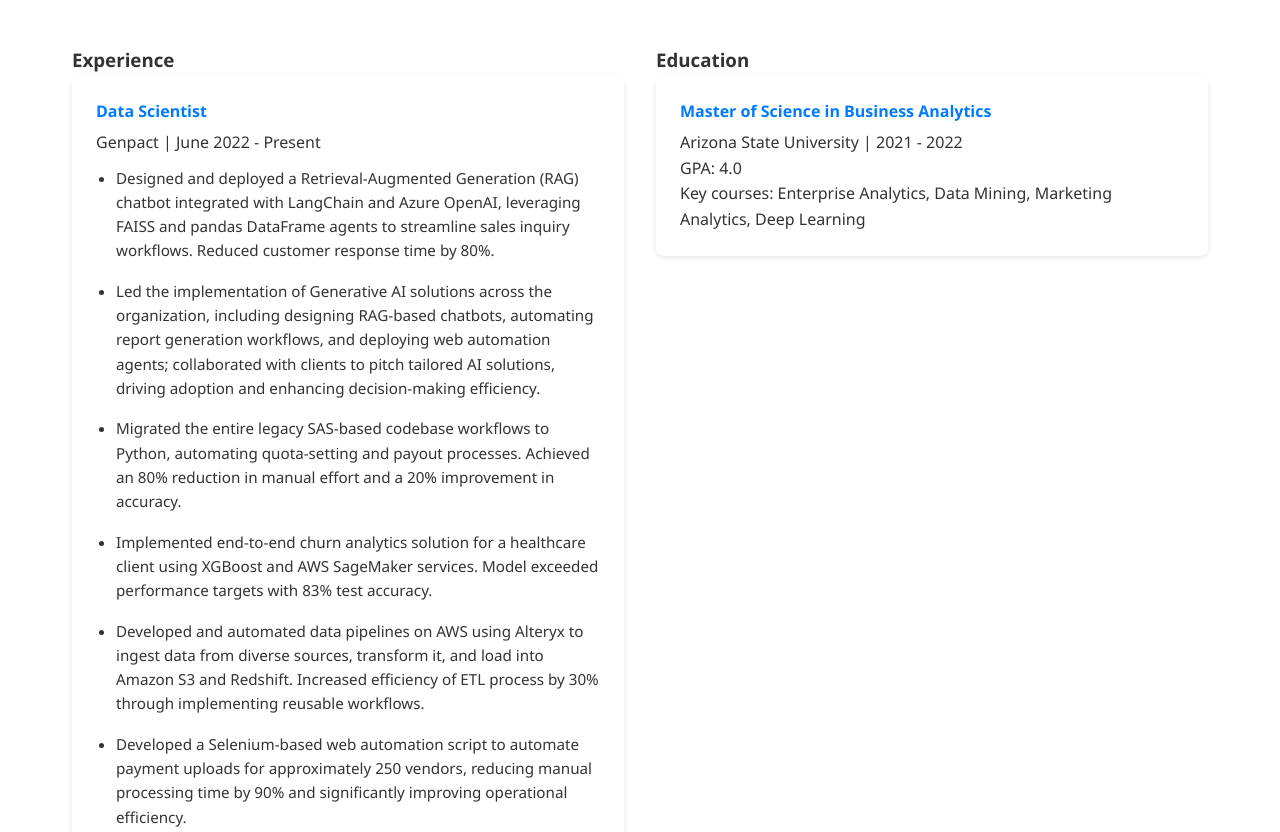
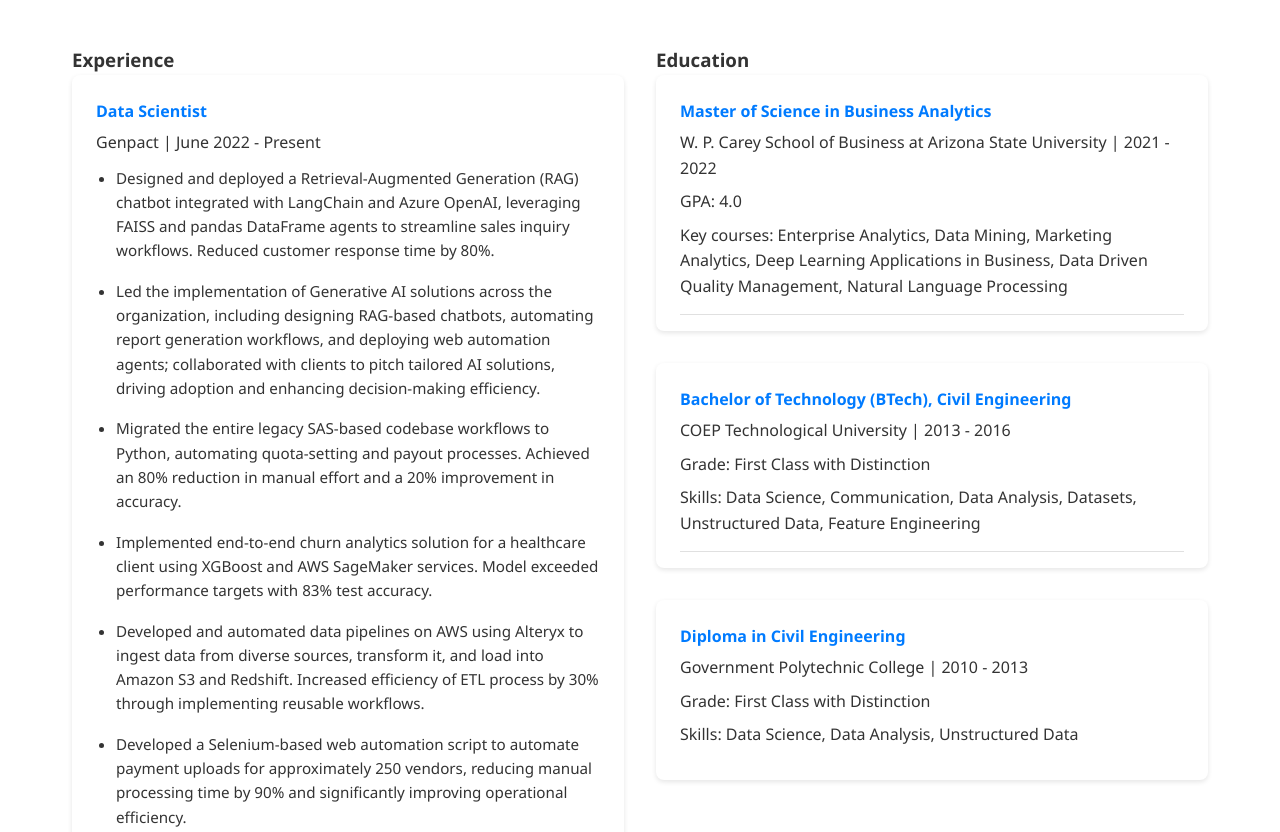
Before and after one commit to waghmareps12/waghmareps12.github.io, a plain HTML site: page index.html in a window 1280 px wide. Shown: the part 921-1753 px from the top of the page. Drawn offline with Linux system fonts and the light colour scheme.

Commit message:
added coep

```diff
--- a/index.html
+++ b/index.html
@@ -65,9 +65,21 @@
                 <h3>Education</h3>
                 <div class="edu-item">
                     <h4>Master of Science in Business Analytics</h4>
-                    <p>Arizona State University | 2021 - 2022</p>
+                    <p>W. P. Carey School of Business at Arizona State University | 2021 - 2022</p>
                     <p>GPA: 4.0</p>
-                    <p>Key courses: Enterprise Analytics, Data Mining, Marketing Analytics, Deep Learning</p>
+                    <p>Key courses: Enterprise Analytics, Data Mining, Marketing Analytics, Deep Learning Applications in Business, Data Driven Quality Management, Natural Language Processing</p>
+                </div>
+                <div class="edu-item">
+                    <h4>Bachelor of Technology (BTech), Civil Engineering</h4>
+                    <p>COEP Technological University | 2013 - 2016</p>
+                    <p>Grade: First Class with Distinction</p>
+                    <p>Skills: Data Science, Communication, Data Analysis, Datasets, Unstructured Data, Feature Engineering</p>
+                </div>
+                <div class="edu-item">
+                    <h4>Diploma in Civil Engineering</h4>
+                    <p>Government Polytechnic College | 2010 - 2013</p>
+                    <p>Grade: First Class with Distinction</p>
+                    <p>Skills: Data Science, Data Analysis, Unstructured Data</p>
                 </div>
             </div>
         </div>
--- a/styles.css
+++ b/styles.css
@@ -363,3 +363,27 @@
 .article-links .btn:hover {
     background: #218838;
 }
+
+/* Additional education styles */
+.edu-item {
+    position: relative;
+    padding-bottom: 2rem;
+}
+
+.edu-item p {
+    margin-bottom: 0.5rem;
+}
+
+.edu-item p:last-child {
+    margin-bottom: 0;
+}
+
+.edu-item:not(:last-child)::after {
+    content: '';
+    position: absolute;
+    bottom: 1rem;
+    left: 1.5rem;
+    right: 1.5rem;
+    height: 1px;
+    background: #e0e0e0;
+}
```
